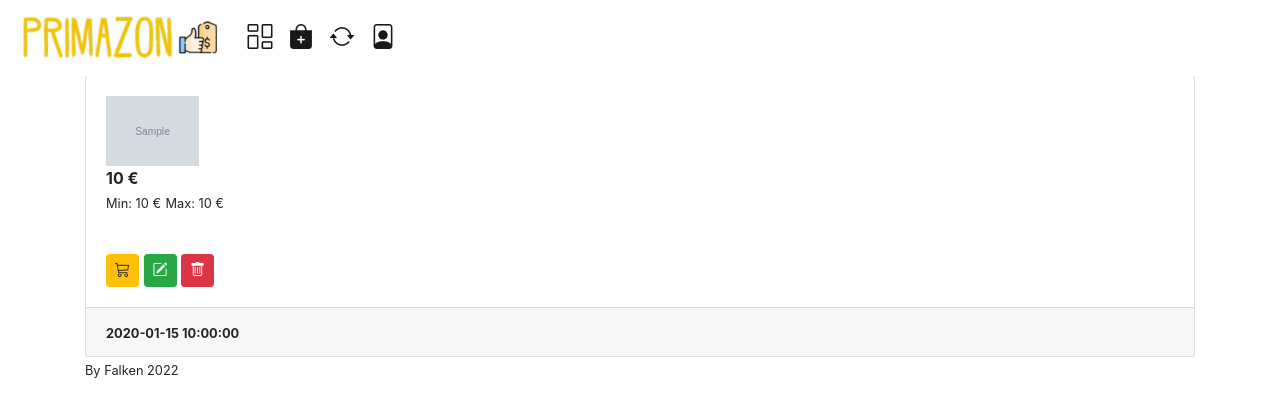
After one commit to falken20/primazon, a Flask app: template templates/product_list_group.html in a window 1280 px wide. The commit adds this page. Shown: the top 417 px of the page. Run offline with Flask 3, Linux system fonts and the light colour scheme; the template is opened without the code that fills it: most values are stand-ins (such as "Sample title", 1, 10 or a date in 2020); grey boxes marked "Sample" are stand-in pictures; parts of the project's set-up code (start-up, migrations or seed data) failed here and were passed over; some libraries are stand-ins or nearby versions.

Commit message:
Adapting design to grouped cards

```diff
--- a/app.yaml
+++ b/app.yaml
@@ -3,7 +3,7 @@ runtime: python38
 instance_class: F1
 
 # entrypoint is not neccesary because search for main.py in root with object app
-entrypoint: gunicorn -b:$PORT src.primazon:app
+entrypoint: gunicorn -b:$PORT src.main:app
 # No incluyas gunicorn en requirements.txt, a menos que especifiques el entrypoint
 
 env_variables:
--- a/src/primazon.py
+++ b/src/main.py
@@ -43,6 +43,15 @@ def index(message=""):
     return render_template('product_list.html', products=all_products, message=message)
 
 
+@app.route('/show_grouped/')
+def show_grouped(message=""):
+    Log.info("Method to show index page grouped...")
+    # Get all the products
+    all_products = Product.get_all_products()
+
+    return render_template('product_list_group.html', products=all_products, message=message)
+
+
 @app.route('/about/')
 def about():
     Log.info("Method to show [bold]about[/bold] page...")
@@ -85,7 +94,8 @@ def delete_product(product_id):
 @app.route('/products/edit/<int:product_id>')
 def edit_product(product_id):
     try:
-        Log.info(f"Method to show screen to [bold]edit product[/bold] with id: {product_id}")
+        Log.info(
+            f"Method to show screen to [bold]edit product[/bold] with id: {product_id}")
         # NO_ORM product = products.get_product(product_id)
         product = Product.get_product(product_id)
 
--- a/templates/base.html
+++ b/templates/base.html
@@ -30,16 +30,20 @@
           <div class="collapse navbar-collapse" id="navbarNav">
               <ul class="navbar-nav mr-auto">
                 <li class="nav-item active">
+                  <a class="nav-link" href="{{ url_for('show_grouped') }}">
+                    <i class="bi bi-columns-gap" style="font-size: 25px" title="Change vision"></i></a>
+                </li>
+                <li class="nav-item active">
                   <a class="nav-link" href="{{ url_for('create_product') }}">
-                    <i class="bi bi-bag-plus-fill" style="font-size: 30px" title="Add product"></i></a>
+                    <i class="bi bi-bag-plus-fill" style="font-size: 25px" title="Add product"></i></a>
                 </li>
                 <li class="nav-item active">
                   <a class="nav-link" href="{{ url_for('run_process') }}">
-                    <i class="bi bi-arrow-repeat" style="font-size: 30px" title="Run process"></i></a>
+                    <i class="bi bi-arrow-repeat" style="font-size: 25px" title="Run process"></i></a>
                 </li>
                 <li class="nav-item active">
                   <a class="nav-link" href="{{ url_for('about') }}">
-                    <i class="bi bi-file-person" style="font-size: 30px" title="About"></i></a>
+                    <i class="bi bi-file-person" style="font-size: 25px" title="About"></i></a>
                 </li>
               </ul>
           </div>
--- /dev/null
+++ b/templates/product_list_group.html
@@ -0,0 +1,30 @@
+{% extends 'base.html' %}
+
+{% block content %}
+
+<div class="container">
+    <div class="card-group">
+    {% for product in products %}
+        <div class="card" style="width: 33%">
+            <div class="card-body">
+                <img src="{{ product.product_url_photo }}" height="70">
+                <div style="font-weight: bold; font-size: medium;">{{ product.product_price }} € </div>
+                <small>Min: {{ product.product_min_price }} €</small>
+                <small>Max: {{ product.product_max_price }} €</small>
+            </div>
+            <div class="card-body">
+                <a class="btn btn-warning btn-sm" href="{{ url_for('refresh_data', product_id=product.product_id) }}">
+                <i class="bi bi-cart3" style="font-size: 15px" title="Update Amazon data"></i> </a>
+                <a class="btn btn-success btn-sm" href="{{url_for('edit_product', product_id=product.product_id)}}">
+                <i class="bi bi-pencil-square" style="font-size: 15px" title="Edit"></i></a>
+                <a class="btn btn-danger btn-sm" href="{{url_for('delete_product', product_id=product.product_id)}}">
+                <i class="bi bi-trash" style="font-size: 15px" title="Delete"></i></a>
+            </div>
+            <div class="card-footer">
+                <small style="font-weight: bold;">{{ product.product_date_updated }} </small>
+            </div>
+        </div>
+    {% endfor %}
+    </div>
+</div>
+{% endblock content %}
--- a/wsgi.py
+++ b/wsgi.py
@@ -2,7 +2,7 @@
 
 # This file is neccesary for Heroku to set the executable file
 
-from src.primazon import app
+from src.main import app
 
 
 if __name__ == "__main__":
```
Also changed, not shown: tests/test_main.py (renamed from tests/test_primazon.py, +3 -3 lines), README.md, 1 other file.
